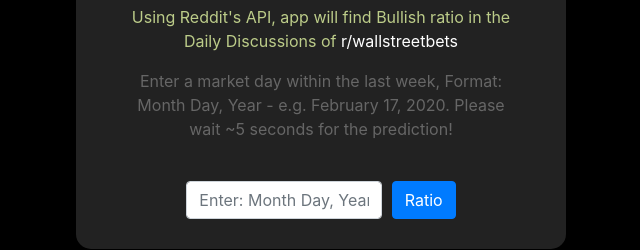
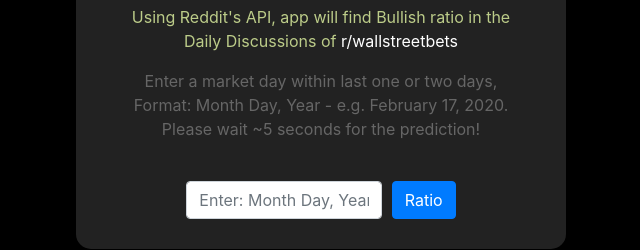
Before and after one commit to eugenlee/bullorbear, a plain HTML site: page index.html in a window 1280 px wide. Shown: the part 130-380 px from the top of the page, 319-959 px from the left. Drawn offline with nearby package versions, Linux system fonts and the light colour scheme.

Commit message:
change description

```diff
--- a/index.html
+++ b/index.html
@@ -38,7 +38,7 @@
                                 <a href="https://www.reddit.com/r/wallstreetbets/">r/wallstreetbets</a> </p>
                         </span>
                         <span id="intro">
-                            <p>Enter a market day within the last week, Format: Month Day, Year - e.g. February 17, 2020. Please wait ~5 seconds for the prediction!</p>
+                            <p>Enter a market day within last one or two days, Format: Month Day, Year - e.g. February 17, 2020. Please wait ~5 seconds for the prediction!</p>
                         </span>
                     </div>
 
```
